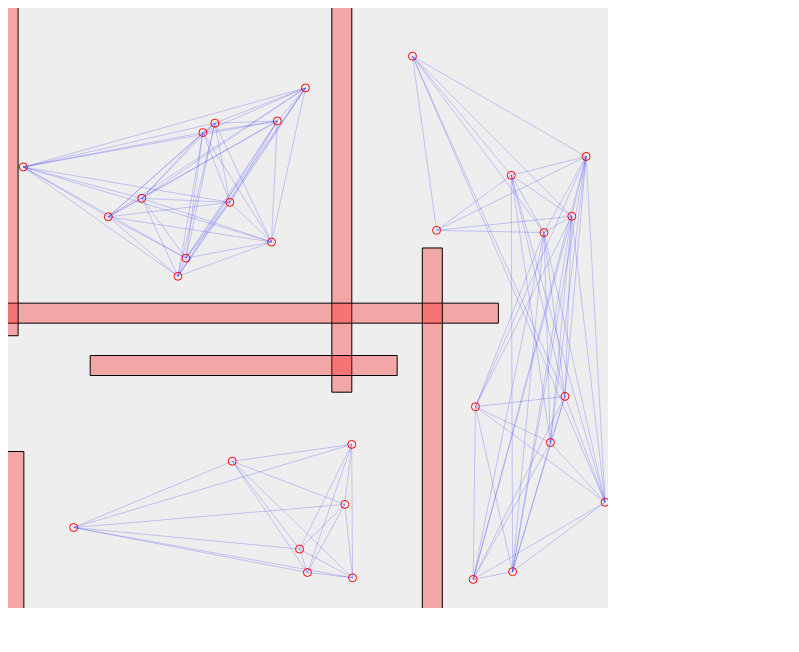
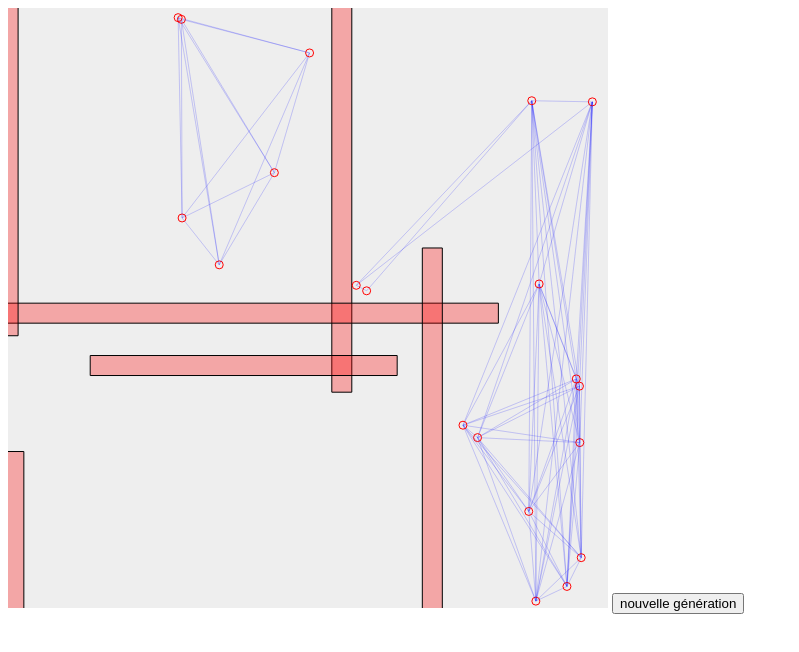
Before and after one commit to Eptwalabha/termites-projet-ia, a plain HTML site: page src/misc/Bench.html in a window 1280 px wide. Shown: the whole page, without its empty margins (0-799 px from the left). Drawn offline with Linux system fonts and the light colour scheme.

Commit message:
The genetic algorithme is nearly finished.
Need to review the formula... I am thinking to add average distance
between all vertices as parameter (the more they are spread, the better).
I also add a quick sort algorithm (I have picked it up on Wikipedia).
The Bench.html has now a button that will process a few generations of the
graph (the best one is diplayed on screen) A* still available.

```diff
--- a/src/js/common/GeneticAlgorithm.js
+++ b/src/js/common/GeneticAlgorithm.js
@@ -1,22 +1,30 @@
-function GeneticAlgorithm(woodHeaps, walls) {
-    this.walls = walls;
-    this.generation = 0;
+function GeneticAlgorithm(queen) {
+    this.generation = -1;
     this.population = [];
     this.dimension = {width: 0, height: 0};
     this.graph = new Graph();
     this.fitnessThreshold = 0;
     this.populationSize = 10;
+    this.DNASize = 20;
+    this.commonVertices = [];
+    this.queen = queen;
 }
+
+GeneticAlgorithm.prototype.setFixedVertices = function(vertices) {
+    this.commonVertices = vertices;
+};
 
 GeneticAlgorithm.prototype.addNewEntity = function () {
     this.population.push(new Graph());
 };
 
-GeneticAlgorithm.prototype.makeRandomGeneration = function (nbrEntity) {
-    for (var i = 0; i < nbrEntity; i++) {
+GeneticAlgorithm.prototype.makeRandomGeneration = function () {
+
+    for (var i = 0; i < this.populationSize; i++) {
         var graph = new Graph();
-        graph.randomize(this.walls, {"width": 500, "height": 500});
-        this.population.push()
+        graph.randomize(this.DNASize, this.commonVertices, this.queen.knownWalls, this.dimension);
+        this.computeGraphFitness(graph);
+        this.population.push(graph);
     }
 };
 
@@ -24,12 +32,63 @@ GeneticAlgorithm.prototype.setPopulationSize = function (populationSize) {
     this.populationSize = populationSize;
 };
 
-GeneticAlgorithm.prototype.processGeneration = function() {
-
+GeneticAlgorithm.prototype.setDNASize = function(DNASize) {
+    this.DNASize = DNASize;
 };
 
-GeneticAlgorithm.prototype.getFitnessScore = function(entity) {
-    return 0;
+GeneticAlgorithm.prototype.processNextGeneration = function() {
+
+    if (this.generation == -1) {
+        this.makeRandomGeneration();
+        this.orderPopulation();
+        this.generation = 0;
+        return this.population;
+    }
+
+    for (var i = 0; i < this.populationSize; i++) {
+
+        // combinaison
+        if (Math.random() < 0.10) {
+            var partner = Math.round(Math.random() * this.populationSize / 2);
+            if (partner != i) {
+                var children = GeneticAlgorithm.combineGraph(this.population[i], this.population[partner]);
+                children[0].setConnections(this.queen.knownWalls);
+                children[1].setConnections(this.queen.knownWalls);
+                this.computeGraphFitness(children[0]);
+                this.computeGraphFitness(children[1]);
+                this.population.push(children[0]);
+                this.population.push(children[1]);
+            }
+        }
+
+        // mutation
+        if (Math.random() < 0.1) {
+            this.alterGraphDNA(this.population[i]);
+            this.population[i].setConnections(this.queen.knownWalls);
+            this.computeGraphFitness(this.population[i]);
+        }
+    }
+
+    // sometime a fex random entities are inserted in the population
+    for (var i = 0, size = Math.random() * 5; i < size; i++) {
+        var graph = new Graph();
+        graph.randomize(this.DNASize, this.commonVertices, this.queen.knownWalls, this.dimension);
+        this.computeGraphFitness(graph);
+        this.population.push(graph);
+    }
+
+    // classement
+    this.orderPopulation();
+
+    while (this.population.length > this.populationSize) {
+        this.population.pop();
+    }
+    this.generation++;
+    return this.population;
+};
+
+GeneticAlgorithm.prototype.orderPopulation = function() {
+    quickSort(this.population);
 };
 
 GeneticAlgorithm.prototype.setWorldDimension = function(width, height) {
@@ -41,7 +100,7 @@ GeneticAlgorithm.prototype.setFitnessThreshold = function(fitnessThreshold) {
     this.fitnessThreshold = fitnessThreshold;
 };
 
-GeneticAlgorithm.prototype.combineGraph = function(graphA, graphB) {
+GeneticAlgorithm.combineGraph = function(graphA, graphB) {
 
     var adnA = graphA.vertices;
     var adnB = graphB.vertices;
@@ -49,32 +108,31 @@ GeneticAlgorithm.prototype.combineGraph = function(graphA, graphB) {
     var newGraphB = new Graph();
     var pivot = Math.round((min(adnA.length, adnB.length) - 2) * Math.random()) + 1;
 
-    for (var i = 0, size = max(adnA.length, adnB.length); i < size; i++) {
+    for (var i = 0, size = adnA.length; i < size; i++) {
         if (i < pivot) {
-            if (adnA.length < size) newGraphA.vertices.push(adnA[i]);
-            if (adnB.length < size) newGraphB.vertices.push(adnB[i]);
+            newGraphA.vertices.push(new Vertex(adnA[i].x, adnA[i].y));
+            newGraphB.vertices.push(new Vertex(adnB[i].x, adnB[i].y));
         } else {
-            if (adnB.length < size) newGraphA.vertices.push(adnB[i]);
-            if (adnA.length < size) newGraphB.vertices.push(adnA[i]);
+            newGraphA.vertices.push(new Vertex(adnB[i].x, adnB[i].y));
+            newGraphB.vertices.push(new Vertex(adnA[i].x, adnA[i].y));
         }
     }
 
     return [newGraphA, newGraphB];
 };
 
-GeneticAlgorithm.prototype.generateRandomGraph = function(queen) {
+GeneticAlgorithm.prototype.generateRandomGraph = function() {
 
-    var knownWoodHeap = queen.knownWoodHeaps;
-    var knownWalls = queen.knownWalls;
+    var knownWoodHeap = this.queen.knownWoodHeaps;
+    var knownWalls = this.queen.knownWalls;
 
     var graph = new Graph();
     for (var i= 0; i < knownWoodHeap.length; ++i) {
         graph.vertices.push(new Vertex(knownWoodHeap[i].x, knownWoodHeap[i].y));
     }
 
-    while (graph.vertices.length < 20) {
-//        var vertex = new Vertex(Math.random() * canvasContext.width, Math.random() * canvasContext.height);
-        var vertex = new Vertex(Math.random() * 600, Math.random() * 600);
+    while (graph.vertices.length < this.DNASize) {
+        var vertex = new Vertex(Math.random() * this.dimension.width, Math.random() * this.dimension.height);
 
         var collide = false;
         for (var j=0; j < knownWalls.length; ++j) {
@@ -98,15 +156,26 @@ GeneticAlgorithm.prototype.alterGraphDNA = function(graph, random) {
     }
 
     for (var i = 0, size = graph.vertices.length; i < size; i++) {
-        if (random.random() > 0.1) {
+        if (random.random() > 0.75) {
             continue;
         }
-        graph.vertices[i].x += (random.random() - 0.5) * 5;
-        graph.vertices[i].y += (random.random() - 0.5) * 5;
-    }
+        var newVertex = new Vertex(0, 0);
+        var valid;
+        do {
+            if (random.random() < 0.8) {
+                newVertex.x = graph.vertices[i].x + (random.random() - 0.5) * 5;
+                newVertex.y = graph.vertices[i].y + (random.random() - 0.5) * 5;
+            } else {
+                newVertex.x = random.random() * this.dimension.width;
+                newVertex.y = random.random() * this.dimension.height;
+            }
+            valid = newVertex.x > 0 && newVertex.x < this.dimension.width &&
+                newVertex.y > 0 && newVertex.y < this.dimension.height &&
+                !isPointInWall(newVertex, this.queen.knownWalls);
+        } while (!valid);
 
-    if (Math.random() > 0.1) {
-        graph.vertices.pop();
+        graph.vertices[i].x = newVertex.x;
+        graph.vertices[i].y = newVertex.y;
     }
 };
 
@@ -132,8 +201,10 @@ GeneticAlgorithm.prototype.getAveragePathLength = function(paths) {
     return sum / paths.length;
 };
 
-GeneticAlgorithm.prototype.computeGraphFitness = function(graph, origin) {
+GeneticAlgorithm.prototype.computeGraphFitness = function(graph) {
 
+    graph.paths = [];
+    var origin = graph.getVertexAt(this.queen.x, this.queen.y);
     var polygons = getPolygonsFromVertices(graph.vertices);
     var area = getVolumeOfBoundingBox(getBoundingBoxFromPolygon(polygons));
     var totalArea = this.dimension.width * this.dimension.height;
@@ -141,10 +212,10 @@ GeneticAlgorithm.prototype.computeGraphFitness = function(graph, origin) {
     var nbrPath = paths.length;
     var avgLength = this.getAveragePathLength(paths);
     var avgDelta = graph.getAverageDistanceFrom(origin);
-    if (avgLength == 0 || totalArea == 0) {
+    if (avgDelta == 0 || totalArea == 0) {
         graph.fitness = 0;
     } else {
-        console.log("nbrPath = " + nbrPath + "; (area / totalArea) = " + (area / totalArea) + "; (avgDelta / avgLength) = " + (avgDelta / avgLength) + ";");
-        graph.fitness = (nbrPath * 100 + (area / totalArea) * 100) * (avgDelta / avgLength) * (nbrPath / graph.vertices.length);
+//        console.log("nbrPath = " + nbrPath + "; (area / totalArea) = " + (area / totalArea) + "; (avgDelta / avgLength) = " + (avgDelta / avgLength) + ";");
+        graph.fitness = (nbrPath * 100 + (area / totalArea) * 100) * (avgLength / avgDelta) * (nbrPath / graph.vertices.length);
     }
 };
--- /dev/null
+++ b/src/js/common/QSort.js
@@ -0,0 +1,37 @@
+function partition(array, begin, end, pivot)
+{
+    var piv = array[pivot].fitness;
+    array.swap(pivot, end - 1);
+    var store = begin;
+    for (var ix = begin; ix < end-1; ++ix) {
+        if (array[ix].fitness > piv) {
+            array.swap(store, ix);
+            ++store;
+        }
+    }
+    array.swap(end - 1, store);
+
+    return store;
+}
+
+Array.prototype.swap = function(a, b)
+{
+    var tmp = this[a];
+    this[a] = this[b];
+    this[b] = tmp;
+};
+
+function quickSort(array)
+{
+    qsort(array, 0, array.length);
+}
+
+function qsort(array, begin, end)
+{
+    if (end - 1 > begin) {
+        var pivot = begin + Math.floor(Math.random() * (end - begin));
+        pivot = partition(array, begin, end, pivot);
+        qsort(array, begin, pivot);
+        qsort(array, pivot + 1, end);
+    }
+}
--- a/src/js/graph/Graph.js
+++ b/src/js/graph/Graph.js
@@ -27,12 +27,13 @@ Graph.prototype.randomizeVertices = function(nbr, width, height, walls) {
     }
 };
 
-Graph.prototype.randomize = function(walls, canvasElement) {
-    var nbr = 20;
-    var width = canvasElement.width;
-    var height = canvasElement.height;
-
-    this.randomizeVertices(nbr, width, height, walls);
+Graph.prototype.randomize = function(nbr, fixedVertices, walls, dimension) {
+    if (nbr - fixedVertices.length > 0) {
+        this.randomizeVertices(nbr - fixedVertices.length, dimension.width, dimension.height, walls);
+    }
+    for (var i = 0, size = fixedVertices.length; i < size; i++) {
+        this.vertices.push(new Vertex(fixedVertices[i].x, fixedVertices[i].y));
+    }
     this.setConnections(walls);
 };
 
@@ -71,15 +72,9 @@ Graph.prototype.hasVertex = function(position) {
     return false;
 };
 
-Graph.prototype.getSquareDist = function(pointA, pointB) {
-    var deltaX = pointA[0] - pointB[0];
-    var deltaY = pointA[1] - pointB[1];
-    return deltaX * deltaX + deltaY * deltaY;
-};
-
 Graph.prototype.setConnections = function(walls) {
 
-    for (var vertex=0; vertex < this.vertices.length; ++vertex) {
+    for (var vertex = 0; vertex < this.vertices.length; ++vertex) {
         this.vertices[vertex].neighbours = [];
     }
 
@@ -108,7 +103,8 @@ Graph.prototype.getAverageDistanceFrom = function(origin) {
     for (var i = 0; i < size; ++i) {
         deltaX = origin.x - this.vertices[i].x;
         deltaY = origin.y - this.vertices[i].y;
-        sum += Math.sqrt(deltaX * deltaX + deltaY * deltaY);
+//        sum += Math.sqrt(deltaX * deltaX + deltaY * deltaY);
+        sum += Math.abs(deltaX) + Math.abs(deltaY);
     }
     return sum / size;
 };
@@ -126,3 +122,21 @@ Graph.prototype.getPathFromTo = function(from, to) {
         }
     }
 };
+
+Graph.prototype.getVertexAt = function(x, y) {
+    var index, min = -1;
+    for (var i = 0, size = this.vertices.length; i < size; i++) {
+        var distance = Graph.getSquareDist(this.vertices[i].x, this.vertices[i].y, x, y);
+        if (min == -1 || distance < min) {
+            min = distance;
+            index = i;
+        }
+    }
+    return this.vertices[index];
+};
+
+Graph.getSquareDist = function(x1, y1, x2, y2) {
+    var deltaX = x1 - x2;
+    var deltaY = y1 - y2;
+    return deltaX * deltaX + deltaY * deltaY;
+};
--- a/src/js/path_finding/AStar.js
+++ b/src/js/path_finding/AStar.js
@@ -7,12 +7,13 @@ function AStar() {
 
 AStar.prototype.setHeuristic = function(vertex) {
     for (var i in this.vertices) {
+        this.vertices[i].parent = null;
         var deltaX = vertex.x - this.vertices[i].x;
         var deltaY = vertex.y - this.vertices[i].y;
         this.vertices[i].F = -1;
         this.vertices[i].G = 0;
 //        this.vertices[i].heuristic = Math.sqrt(deltaX * deltaX + deltaY * deltaY);
-//        // manhattan heuristic
+//        // Manhattan heuristic
         this.vertices[i].heuristic = Math.abs(deltaX) + Math.abs(deltaY);
     }
 };
@@ -69,7 +70,7 @@ AStar.prototype.getPathFromTo = function(start, goal) {
         }
     }
 
-    var finalPath = []
+    var finalPath = [];
     if (shortestDistance != -1) {
         finalPath = this.rebuildPath(goal);
     }
--- a/src/js/queen.js
+++ b/src/js/queen.js
@@ -15,6 +15,7 @@ function Queen(params) {
 
     this.setPower(params.power);
 	this.moveTo(params.x, params.y);
+    this.vertex = new Vertex(params.x, params.y);
 }
 
 Queen.prototype.informNewAgent = function(agent) {
--- a/src/misc/Bench.html
+++ b/src/misc/Bench.html
@@ -3,15 +3,21 @@
 <head lang="en">
     <meta charset="UTF-8">
     <title></title>
+    <script type="text/javascript" src="../js/expert_system/fact.js"></script>
+    <script type="text/javascript" src="../js/expert_system/rule.js"></script>
+    <script type="text/javascript" src="../js/expert_system/engine.js"></script>
+    <script type="text/javascript" src="../js/expert_system/expert_system.js"></script>
 
     <script type="text/javascript" src="../js/constants.js"></script>
     <script type="text/javascript" src="../js/world.js"></script>
     <script type="text/javascript" src="../js/agent.js"></script>
     <script type="text/javascript" src="../js/wall.js"></script>
+    <script type="text/javascript" src="../js/queen.js"></script>
     <script type="text/javascript" src="../js/graph/Geometry.js"></script>
     <script type="text/javascript" src="../js/graph/Vertex.js"></script>
     <script type="text/javascript" src="../js/graph/Graph.js"></script>
     <script type="text/javascript" src="../js/common/GeneticAlgorithm.js"></script>
+    <script type="text/javascript" src="../js/common/QSort.js"></script>
     <script type="text/javascript" src="../js/path_finding/AStar.js"></script>
     <script>
 
@@ -19,8 +25,10 @@
         var canvasElement = null;
         var canvasContext = null;
         var speed = 1;
-        var graph = new Graph();
-        var aStart = new AStar();
+        var geneticAlgorithm = null;
+        var graphs = null;
+        var queen = null;
+        var aStar = new AStar();
         var mainLoop = null;
         var lastUpdate = Date.now();
         var dt = 0;
@@ -37,11 +45,13 @@
             updateTime();
             world.update(dt * speed);
             canvasContext.clearRect(0, 0, canvasElement.width, canvasElement.height);
-            aStart.vertices = graph.vertices;
-            var closestVertex = getClosestVertex(graph.vertices, mouseVertex[0], mouseVertex[1]);
-            var path = aStart.getPathFromTo(graph.vertices[0], closestVertex);
+
+            aStar.setGraph(graphs[0]);
+            var closestVertex = getClosestVertex(graphs[0].vertices, mouseVertex[0], mouseVertex[1]);
+            var start = getClosestVertex(graphs[0].vertices, queen.vertex.x, queen.vertex.y);
+            var path = aStar.getPathFromTo(start, closestVertex);
             world.draw(canvasContext);
-            graph.draw(canvasContext);
+            graphs[0].draw(canvasContext);
             drawPath(path);
         }
 
@@ -102,27 +112,40 @@
                 wallList.push(wall);
             }
 
-            var time = new Date().getTime();
-//            graph.randomize(wallList, canvasElement);
-            graph.randomizeVertices(30, canvasElement.width, canvasElement.height, wallList);
-            graph.setConnections(wallList);
+            queen = new Queen({power: 100, x: (canvasElement.width / 2), y: (canvasElement.height / 2)});
+            queen.knownWalls = wallList;
 
-            console.log("init time = " + (new Date().getTime() - time) + "ms");
+            geneticAlgorithm = new GeneticAlgorithm(queen);
+            geneticAlgorithm.setWorldDimension(canvasElement.width, canvasElement.height);
+            geneticAlgorithm.setFixedVertices([new Vertex(queen.x, queen.y)]);
+            geneticAlgorithm.setPopulationSize(15);
+            geneticAlgorithm.setDNASize(20);
 
-            time = new Date().getTime();
-            var geneticAlgorithm = new GeneticAlgorithm();
-            geneticAlgorithm.setWorldDimension(canvasElement.width, canvasElement.height);
-            geneticAlgorithm.computeGraphFitness(graph, graph.vertices[0]);
-            console.log("time to compute fitness = " + (new Date().getTime() - time) + "ms, fitness = " + graph.fitness);
+            nextGeneration();
 
             var fps = 120;
             mainLoop = setInterval(update, 1000 / fps);
         }
 
+        function nextGeneration() {
+
+            var time = new Date().getTime();
+            for (var x = 0; x < 49; x++) {
+                graphs = geneticAlgorithm.processNextGeneration();
+            }
+            graphs = geneticAlgorithm.processNextGeneration();
+            console.log("time to process generation n°" + geneticAlgorithm.generation + " = " + (new Date().getTime() - time) + "ms");
+
+            for (var i = 0, size = graphs.length; i < size; i++)
+                console.log(" fitness score entity n° " + i + "= " + graphs[i].fitness);
+            console.log(graphs[0]);
+
+        }
 
     </script>
 </head>
 <body onload="init()">
     <canvas id="canvas" width="600" height="600" style="background-color:#eee; display:inline-block"></canvas>
+    <button onclick="nextGeneration();">nouvelle génération</button>
 </body>
 </html>
```
Also changed, not shown: test/algorithme/GeneticAlgorithmTest.js (+7 -22 lines).
